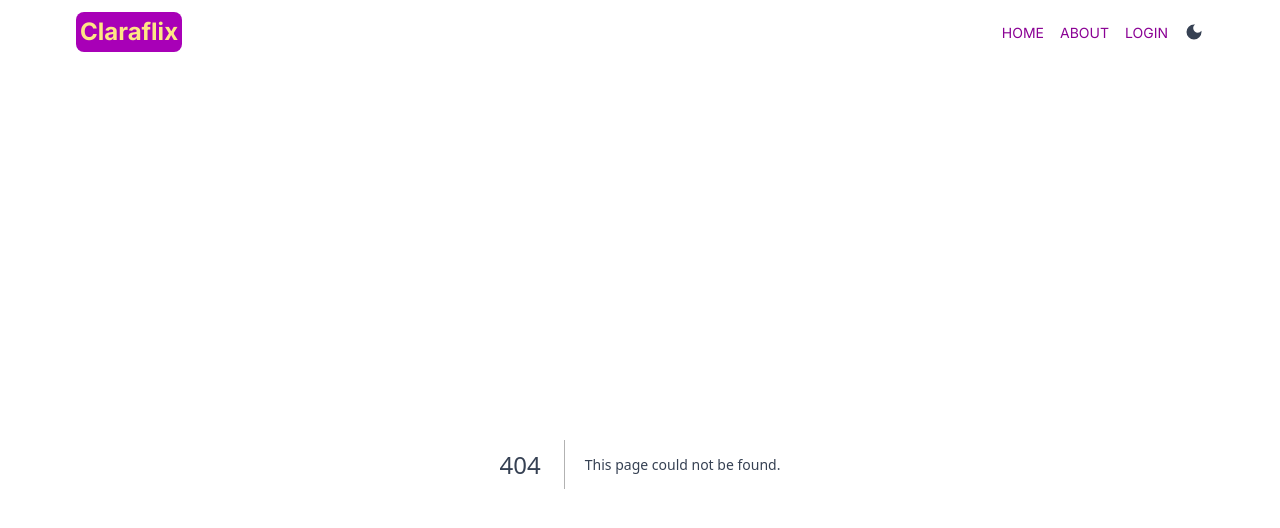
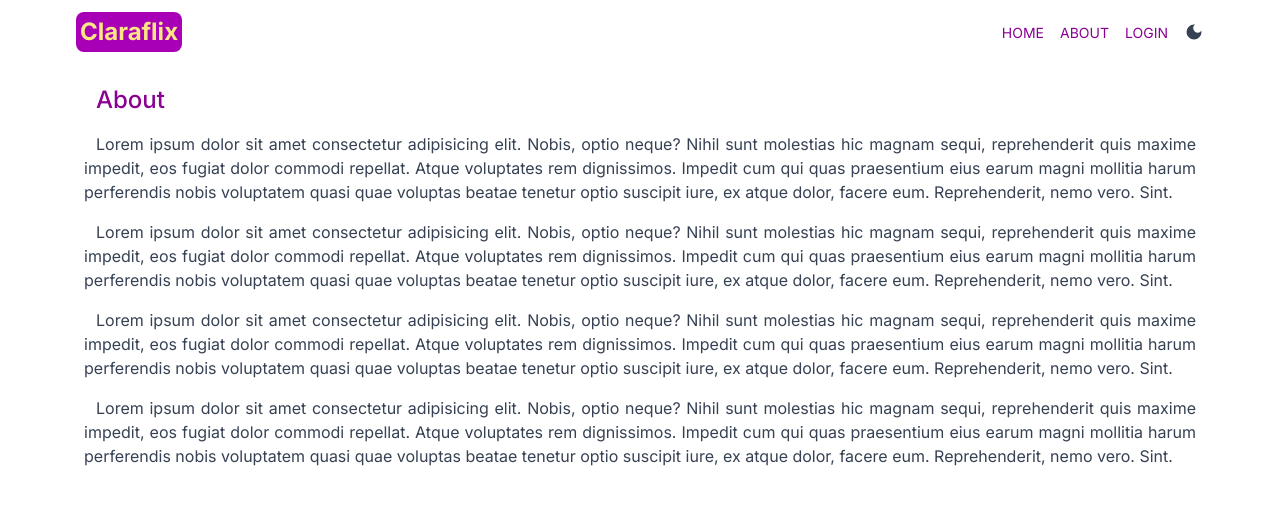
Before and after one commit to AnaClara-Amorim/projetonext, a Next.js app: page /about in a window 1280 px wide. Before the commit this address had no page. Shown: the top 528 px of the page. Built offline with nearby package versions, Linux system fonts and the light colour scheme.

Commit message:
About page

```diff
--- /dev/null
+++ b/src/app/about/page.jsx
@@ -0,0 +1,23 @@
+import React from 'react'
+
+export default function About() {
+  return (
+    <div className='max-w-6xl mx-auto p-5 text-justify space-y-4 indent-3'>
+
+        <h1 className='text-2xl font-medium text-fuchsia-800 '>About</h1>
+
+        <p>Lorem ipsum dolor sit amet consectetur adipisicing elit. Nobis, optio neque? Nihil sunt molestias hic magnam sequi, reprehenderit quis maxime impedit, eos fugiat dolor commodi repellat. Atque voluptates rem dignissimos.
+        Impedit cum qui quas praesentium eius earum magni mollitia harum perferendis nobis voluptatem quasi quae voluptas beatae tenetur optio suscipit iure, ex atque dolor, facere eum. Reprehenderit, nemo vero. Sint.</p>
+
+        <p>Lorem ipsum dolor sit amet consectetur adipisicing elit. Nobis, optio neque? Nihil sunt molestias hic magnam sequi, reprehenderit quis maxime impedit, eos fugiat dolor commodi repellat. Atque voluptates rem dignissimos.
+        Impedit cum qui quas praesentium eius earum magni mollitia harum perferendis nobis voluptatem quasi quae voluptas beatae tenetur optio suscipit iure, ex atque dolor, facere eum. Reprehenderit, nemo vero. Sint.</p>
+
+        <p>Lorem ipsum dolor sit amet consectetur adipisicing elit. Nobis, optio neque? Nihil sunt molestias hic magnam sequi, reprehenderit quis maxime impedit, eos fugiat dolor commodi repellat. Atque voluptates rem dignissimos.
+        Impedit cum qui quas praesentium eius earum magni mollitia harum perferendis nobis voluptatem quasi quae voluptas beatae tenetur optio suscipit iure, ex atque dolor, facere eum. Reprehenderit, nemo vero. Sint.</p>
+
+        <p>Lorem ipsum dolor sit amet consectetur adipisicing elit. Nobis, optio neque? Nihil sunt molestias hic magnam sequi, reprehenderit quis maxime impedit, eos fugiat dolor commodi repellat. Atque voluptates rem dignissimos.
+        Impedit cum qui quas praesentium eius earum magni mollitia harum perferendis nobis voluptatem quasi quae voluptas beatae tenetur optio suscipit iure, ex atque dolor, facere eum. Reprehenderit, nemo vero. Sint.</p>
+
+    </div>
+  )
+}
```
